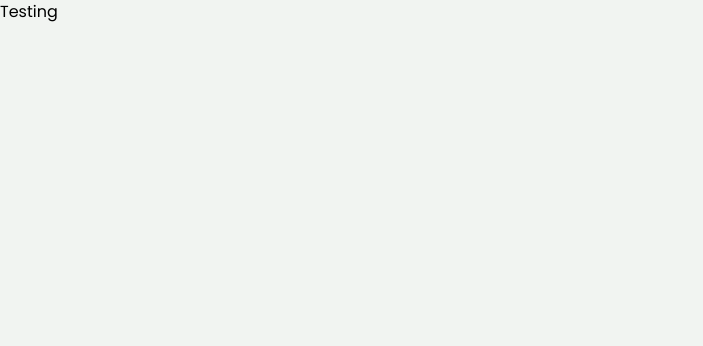
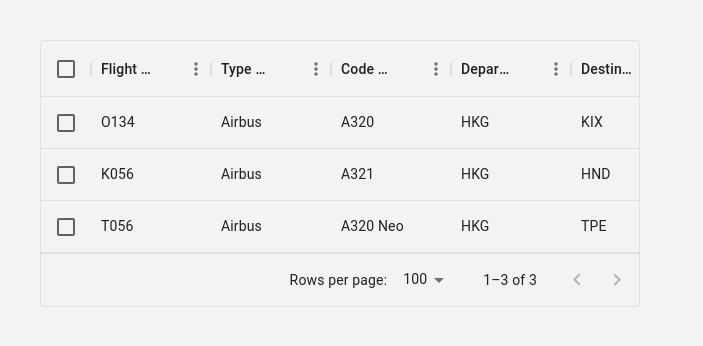
Before and after one commit to Lazbert/FrogU-rostering-demo-v2, a React (Vite) app in the folder frontend/: page / in a window 1280 px wide. Shown: the top 346 px of the page, without its empty margins (0-703 px from the left). Built offline with nearby package versions, Linux system fonts and the light colour scheme.

Commit message:
feat: get selected flight from data grid

```diff
--- /dev/null
+++ b/frontend/src/components/FlightTable.tsx
@@ -0,0 +1,128 @@
+import { DataGrid, GridColDef } from "@mui/x-data-grid"
+
+const WIDTH = 120;
+
+interface FlightTableProps {
+    setFlight: React.Dispatch<React.SetStateAction<FlightProps | undefined>>
+}
+
+export interface FlightProps {
+    id: string,
+    flightNumber: string,
+    airplaneType: string,
+    airplaneCode: string,
+    departureIATA: string,
+    arrivalIATA: string,
+    departureTime: Date,
+    arrivalTime: Date,
+    totalMiles: number,
+    pilotId: string
+}
+
+const flightsData: Array<FlightProps> = [
+    {
+        id: "0",
+        flightNumber: "O134",
+        airplaneType: "Airbus",
+        airplaneCode: "A320",
+        departureIATA: "HKG",
+        arrivalIATA: "KIX",
+        departureTime: new Date(2023, 10, 1, 1, 30),
+        arrivalTime: new Date(2023, 10, 5, 6, 30),
+        totalMiles: 1537,
+        pilotId: "0",
+    },
+    {
+        id: "1",
+        flightNumber: "K056",
+        airplaneType: "Airbus",
+        airplaneCode: "A321",
+        departureIATA: "HKG",
+        arrivalIATA: "HND",
+        departureTime: new Date(2023, 10, 14, 8, 40),
+        arrivalTime: new Date(2023, 10, 19, 14, 10),
+        totalMiles: 2156,
+        pilotId: "1",
+    },
+    {
+        id: "2",
+        flightNumber: "T056",
+        airplaneType: "Airbus",
+        airplaneCode: "A320 Neo",
+        departureIATA: "HKG",
+        arrivalIATA: "TPE",
+        departureTime: new Date(2023, 10, 23, 6, 45),
+        arrivalTime: new Date(2023, 10, 26, 15, 6),
+        totalMiles: 5429,
+        pilotId: "2",
+    },
+]
+
+const columns: GridColDef[] = [
+    {
+        field: "flightNumber",
+        headerName: "Flight No.",
+        width: WIDTH,
+    },
+    {
+        field: "airplaneType",
+        headerName: "Type of Aircraft",
+        width: WIDTH,
+    },
+    {
+        field: "airplaneCode",
+        headerName: "Code of Aircraft",
+        width: WIDTH,
+    },
+    {
+        field: "departureIATA",
+        headerName: "Departure",
+        width: WIDTH,
+    },
+    {
+        field: "arrivalIATA",
+        headerName: "Destination",
+        width: WIDTH,
+    },
+    {
+        field: "departureTime",
+        headerName: "Departing at",
+        width: WIDTH,
+    },
+    {
+        field: "arrivalTime",
+        headerName: "Arriving at",
+        width: WIDTH,
+    },
+    {
+        field: "totalMiles",
+        headerName: "Length",
+        width: WIDTH,
+    },
+]
+
+export const FlightTable: React.FC<FlightTableProps> = ({
+    setFlight
+}) => {
+
+    return (
+        <div className="w-[50%]">
+            <DataGrid
+                checkboxSelection
+                disableRowSelectionOnClick
+                rows={flightsData}
+                columns={columns}
+                onRowSelectionModelChange={(ids) => {
+                    // single selection only
+                    if (ids.length == 1) {
+                        // set selected flight as row id matching with data ind in list
+                        const selectedRowData = flightsData.filter((_, ind) => ind == ids[0])
+                        setFlight(selectedRowData[0])
+                    }
+                }}
+            />
+        </div>
+    )
+}
+
+export default FlightTable;
--- a/frontend/src/main.tsx
+++ b/frontend/src/main.tsx
@@ -1,6 +1,9 @@
-import React from 'react'
+import { useState } from "react"
+import React from "react"
 import ReactDOM from 'react-dom/client'
 import './index.css'
+import FlightTable from '@/components/FlightTable'
+import { FlightProps } from "@/components/FlightTable"
 
 ReactDOM.createRoot(document.getElementById('root')!).render(
   <React.StrictMode>
@@ -9,10 +12,14 @@ ReactDOM.createRoot(document.getElementById('root')!).render(
 )
 
 function App() {
+  const [flight, setFlight] = useState<FlightProps>()
+  console.log(flight)
   return (
-    <div className="h-screen w-screen">
+    <div className="h-screen w-screen p-10">
       <div className="flex flex-col gap-4">
-        Testing
+        <div className="h-[40%] flex">
+          <FlightTable setFlight={setFlight} />
+        </div>
       </div>
     </div>
   )
```
Also changed, not shown: frontend/package.json (+8 -0 lines), 1 other file (tests, documents, lock files or other folders).
